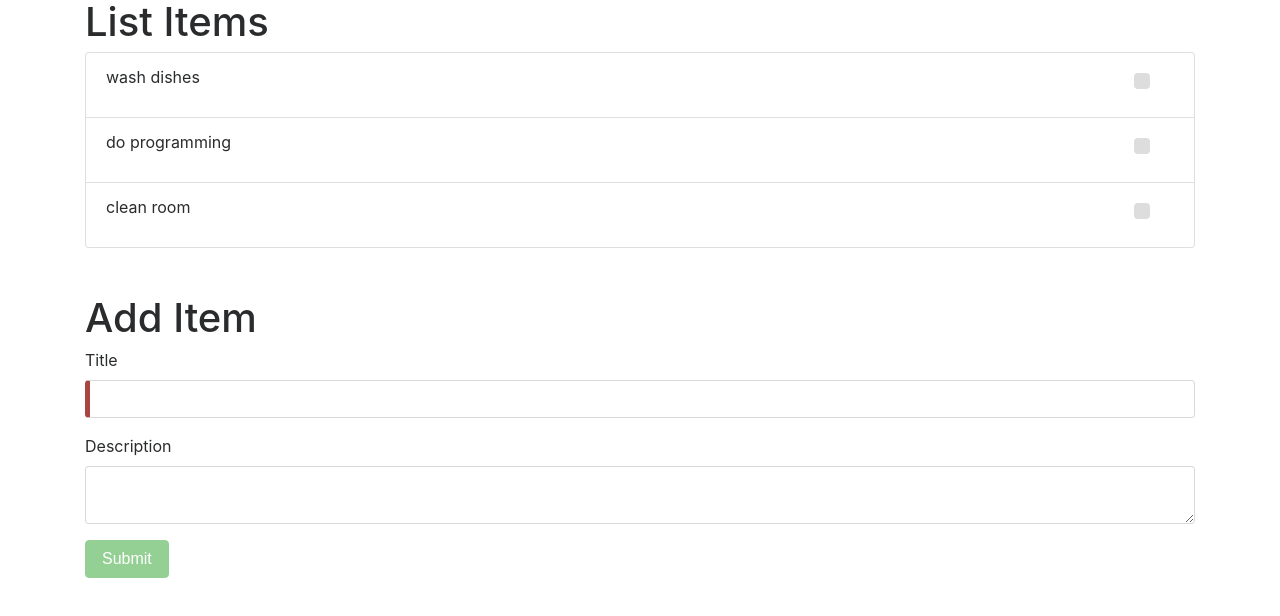
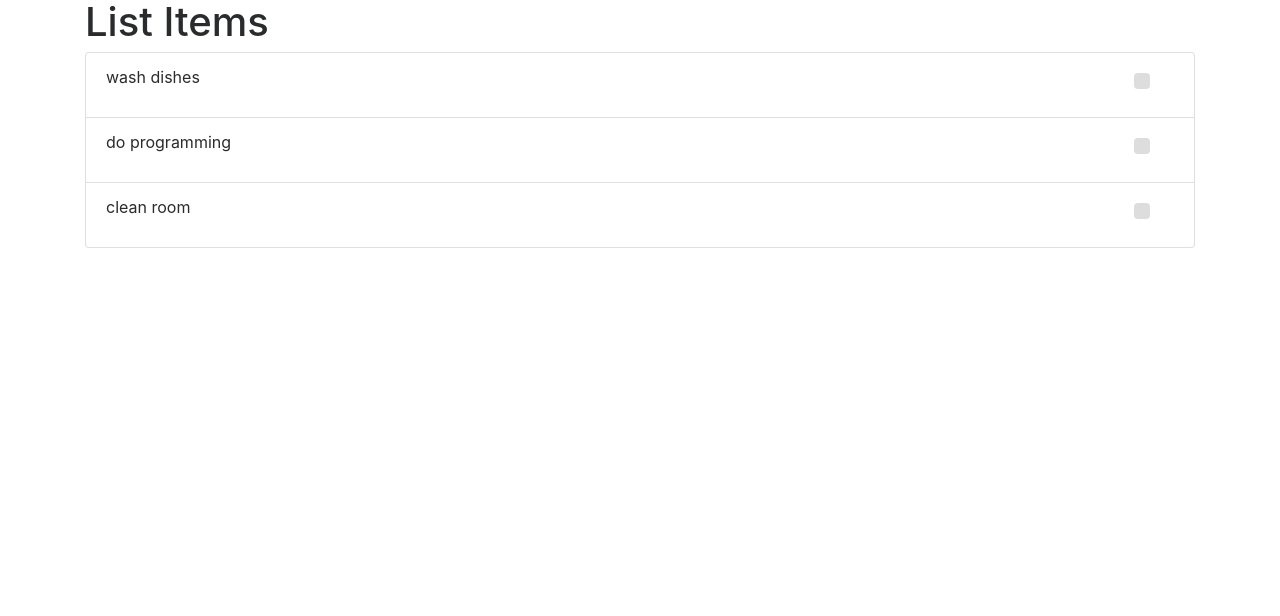
Before and after one commit to dbpiper/list-me, an Angular app in the folder client/: page / in a window 1280 px wide. Shown: the top 616 px of the page. Built offline with nearby package versions, Linux system fonts and the light colour scheme.

Commit message:
Add routing to select which component is shown.

```diff
--- a/client/src/app/app.component.html
+++ b/client/src/app/app.component.html
@@ -1,4 +1 @@
-<list-items></list-items>
-<br>
-<br>
-<add-item></add-item>
+<router-outlet></router-outlet>
--- a/client/src/app/app.module.ts
+++ b/client/src/app/app.module.ts
@@ -2,10 +2,13 @@ import { BrowserModule } from '@angular/platform-browser';
 import { NgModule } from '@angular/core';
 import { FormsModule } from '@angular/forms';
 import { HttpModule } from '@angular/http';
+import { RouterModule } from '@angular/router';
 
 import { AppComponent } from './app.component';
 import { AddItemComponent } from './components/add-item/add-item.component';
 import { ListItemsComponent } from './components/list-items/list-items.component';
+
+import { routing } from "./app.routing";
 
 @NgModule({
   declarations: [
@@ -16,7 +19,8 @@ import { ListItemsComponent } from './components/list-items/list-items.component
   imports: [
     BrowserModule,
     FormsModule,
-    HttpModule
+    HttpModule,
+    routing
   ],
   providers: [],
   bootstrap: [AppComponent]
--- /dev/null
+++ b/client/src/app/app.routing.ts
@@ -0,0 +1,17 @@
+import { Routes, RouterModule } from "@angular/router";
+
+import { AddItemComponent } from "./components/add-item/add-item.component";
+import { ListItemsComponent } from "./components/list-items/list-items.component";
+
+const APP_ROUTES: Routes = [
+  {
+    path: '',
+    component: ListItemsComponent
+  },
+  {
+    path: 'add-item',
+    component: AddItemComponent
+  }
+];
+
+export const routing = RouterModule.forRoot(APP_ROUTES);
```
